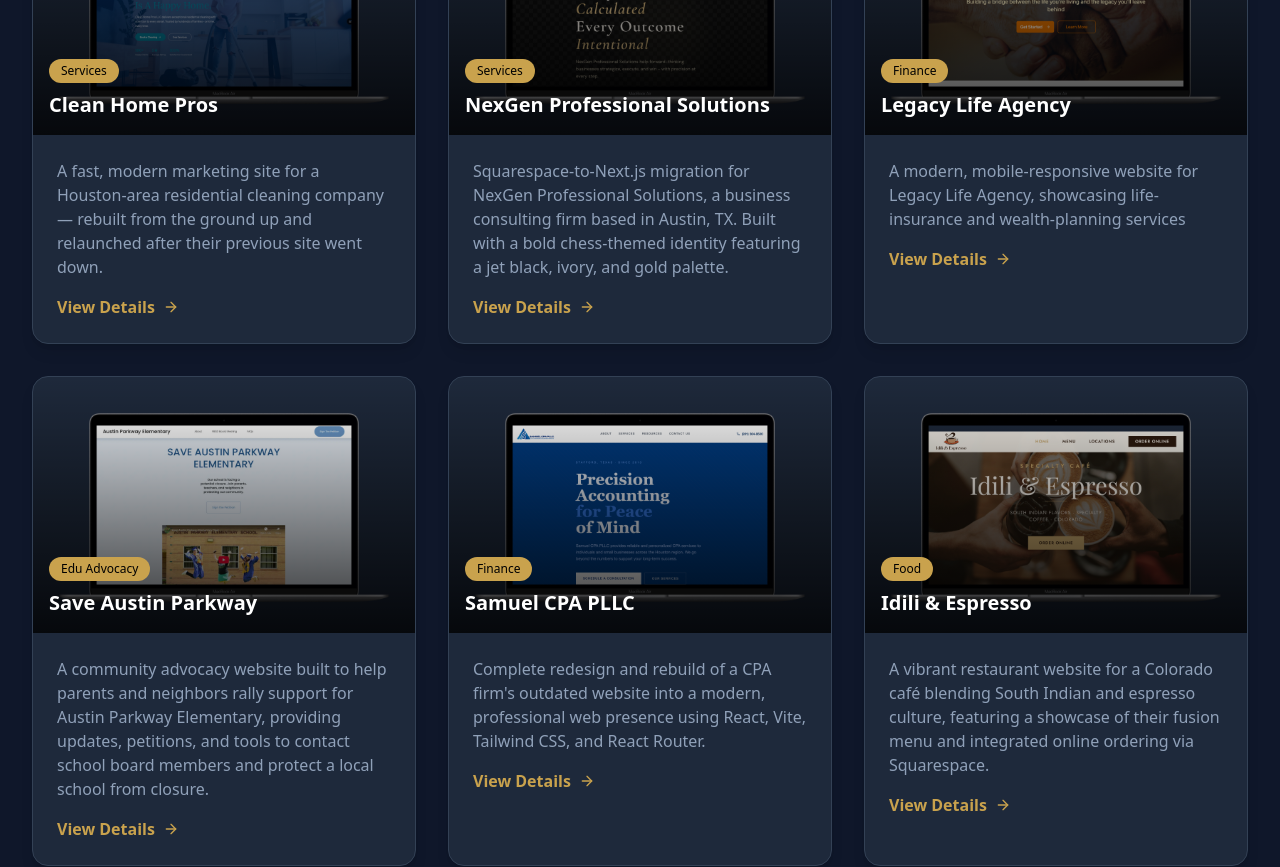
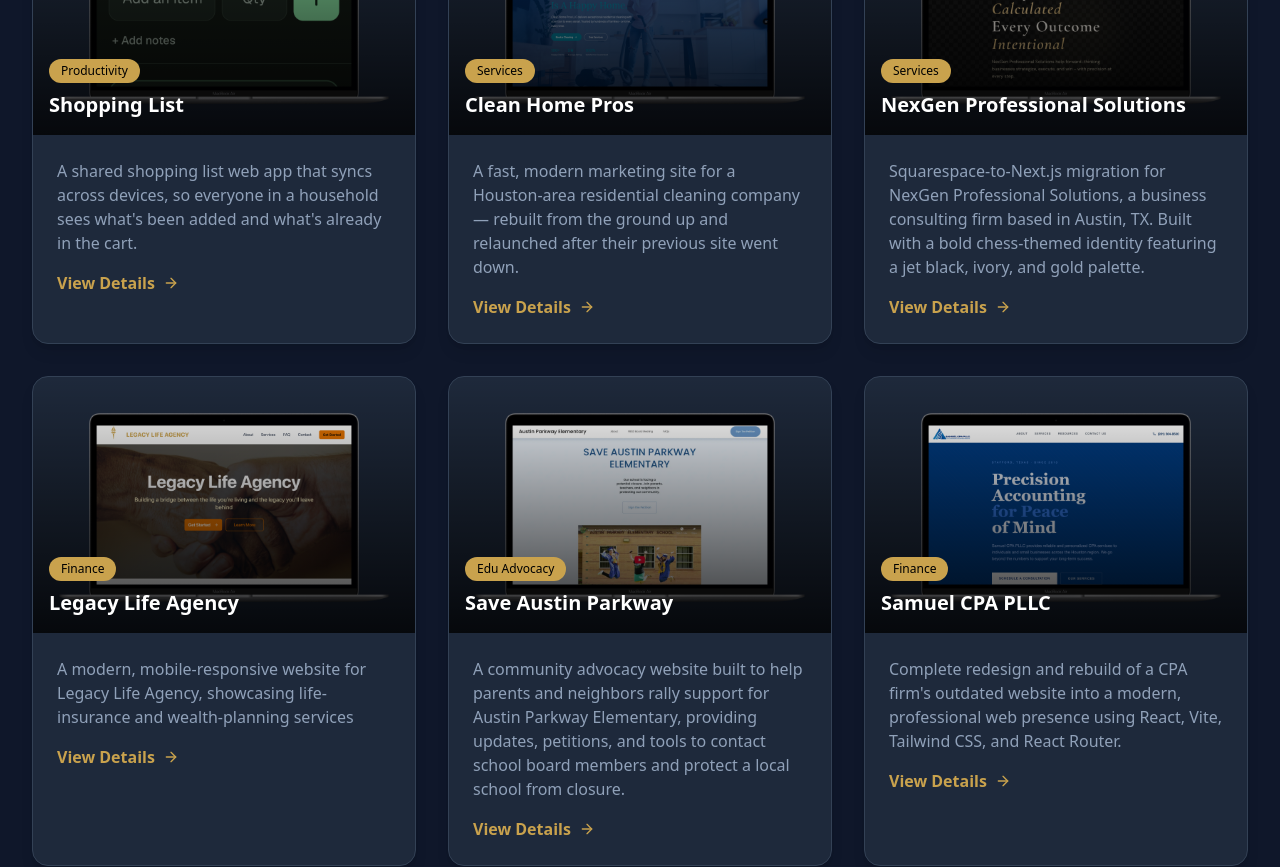
Before and after one commit to rmathew21/roboWebSolutions, a React (Vite) app: page / in a window 1280 px wide. Shown: the part 1900-2767 px from the top of the page. Built offline with nearby package versions, Linux system fonts and the light colour scheme.

Commit message:
added Shopping List project

```diff
--- a/src/components/Projects.jsx
+++ b/src/components/Projects.jsx
@@ -12,6 +12,8 @@
 import msacpaMockup2 from "../assets/msacpaMockup2.png";
 import idiliEspressoMockup from "../assets/idiliEspressoMockup.png";
 import cleanHomeProsMockup from "../assets/cleanHomeProsMockup.png";
+import shoppingListMockup from "../assets/shoppingListMockup.png";
+
 //Mockup color in Shot.so use #1E293B
 
 export function Projects() {
@@ -21,6 +23,29 @@
   const projects = [
     {
       id: 1,
+      title: "Shopping List",
+      category: "Productivity",
+      image: shoppingListMockup,
+      description:
+          "A shared shopping list web app that syncs across devices, so everyone in a household sees what's been added and what's already in the cart.",
+      fullDescription:
+          "Shopping List is a mobile-first web app for households that shop together. Anyone can start adding items right away without creating an account, then save the list with a list name and 4-digit PIN to open it on any phone or computer. Checked-off items move to an \"In the cart\" section with a live timestamp showing how long ago they were picked up, and changes made on one device appear on the others within seconds.",
+      technologies: ["Next.js", "TypeScript", "Tailwind CSS", "Neon Postgres", "Drizzle ORM", "ServerActions", "Vercel"],
+      //   results: [
+      //     "150% increase in online reservations",
+      //     "85% mobile user engagement",
+      //     "Reduced phone inquiries by 40%",
+      //   ],
+      challenge:
+          "Most shared list apps require everyone to download an app and create an account before they can add a single item. I wanted something a household could start using immediately in the browser, that stayed in sync between phones in the store, and that was simple to log in to with a short PIN, while still keeping each household's list private and protected from guessing.",
+      solution:
+          "I built the app with Next.js, TypeScript, and Tailwind CSS, using Neon Postgres with Drizzle ORM and Server Actions for all data changes. Lists start on the device and are saved to the database when the user creates a list name and PIN, with per-list lockouts after repeated wrong PINs. Optimistic updates make every tap feel instant, lightweight polling keeps devices in sync, and touches like swipe-to-check-off, swipe-to-delete with undo, a check-off animation, and automatic item icons make it quick to use one-handed in the aisle.",
+      liveUrl: "https://shopping-list-kad5.vercel.app/",
+      liveLabel: "Visit Live Site",
+      githubUrl: "https://github.com/rmathew21/shopping-list",
+    },
+    {
+      id: 2,
       title: "Clean Home Pros",
       category: "Services",
       image: cleanHomeProsMockup,
@@ -43,7 +68,7 @@
       githubUrl: "https://github.com/rmathew21/clean-home-pros",
     },
     {
-      id: 2,
+      id: 3,
       title: "NexGen Professional Solutions",
       category: "Services",
       image: nexGenMockup2,
@@ -72,7 +97,7 @@
       githubUrl: "https://github.com/rmathew21/nex-gen",
     },
     {
-      id: 3,
+      id: 4,
       title: "Legacy Life Agency",
       category: "Finance",
       image: legacyMockUp,
@@ -101,7 +126,7 @@
       githubUrl: "https://github.com/rmathew21/legacy-life-agency",
     },
     {
-      id: 4,
+      id: 5,
       title: "Save Austin Parkway",
       category: "Edu Advocacy",
       image: saveApeImg2,
@@ -129,7 +154,7 @@
     },
 
     {
-      id: 5,
+      id: 6,
       title: "Samuel CPA PLLC",
       category: "Finance",
       image: msacpaMockup2,
@@ -157,35 +182,35 @@
       liveLabel: "Visit Live Site",
       githubUrl: "https://github.com/rmathew21/msacpas",
     },
-    {
-      id: 6,
-      title: "Idili & Espresso",
-      category: "Food",
-      image: idiliEspressoMockup,
-      description:
-        "A vibrant restaurant website for a Colorado café blending South Indian and espresso culture, featuring a showcase of their fusion menu and integrated online ordering via Squarespace.",
-      fullDescription:
-        "Idili & Espresso is a Colorado-based café that brings together the warmth of South Indian comfort food and specialty espresso drinks in a uniquely inviting dining experience. The goal of this project was to build a modern, visually engaging web presence that reflects the café's personality — colorful, approachable, and rooted in cultural fusion. The site serves as both a digital storefront and a menu showcase, guiding visitors from first impression to online order with minimal friction. Online ordering is powered through Squarespace's ordering system, seamlessly linked from the site. The custom logo and favicons, designed in Canva and refined in Inkscape, give the brand a cohesive identity across all touchpoints.",
-      technologies: [
-        "React",
-        "Vite",
-        "Tailwind CSS",
-        "React Router",
-        "Inkscape+Canva",
-      ],
-      // results: [
-      //   "45% increase in new client bookings",
-      //   "Gift card sales up 120%",
-      //   "Perfect accessibility score",
-      // ],
-      challenge:
-        "The client needed a website that could do a lot at once — communicate a distinct cultural identity, display a diverse fusion menu in an appetizing way, and funnel customers toward online ordering without requiring a full custom e-commerce build. There was also no existing brand identity to work from, meaning the visual design — including logo and favicon — had to be created from scratch to match the café's warm, cross-cultural personality.",
-      solution:
-        "Built with React, Vite, Tailwind CSS, and React Router DOM, the site is fast, fully responsive, and easy to navigate on any device. The menu is presented in a clean, categorized layout that highlights the café's fusion offerings without overwhelming visitors. Online ordering is handled through an embedded Squarespace integration, keeping the experience smooth while avoiding the complexity of a custom backend. The logo and favicons were designed in Canva and finalized in Inkscape, establishing a cohesive brand identity that carries through every page.",
-      liveUrl: "https://idiliespresso.com/",
-      liveLabel: "Visit Live Site",
-      githubUrl: "https://github.com/rmathew21/idili-espresso",
-    },
+    // {
+    //   id: 7,
+    //   title: "Idili & Espresso",
+    //   category: "Food",
+    //   image: idiliEspressoMockup,
+    //   description:
+    //     "A vibrant restaurant website for a Colorado café blending South Indian and espresso culture, featuring a showcase of their fusion menu and integrated online ordering via Squarespace.",
+    //   fullDescription:
+    //     "Idili & Espresso is a Colorado-based café that brings together the warmth of South Indian comfort food and specialty espresso drinks in a uniquely inviting dining experience. The goal of this project was to build a modern, visually engaging web presence that reflects the café's personality — colorful, approachable, and rooted in cultural fusion. The site serves as both a digital storefront and a menu showcase, guiding visitors from first impression to online order with minimal friction. Online ordering is powered through Squarespace's ordering system, seamlessly linked from the site. The custom logo and favicons, designed in Canva and refined in Inkscape, give the brand a cohesive identity across all touchpoints.",
+    //   technologies: [
+    //     "React",
+    //     "Vite",
+    //     "Tailwind CSS",
+    //     "React Router",
+    //     "Inkscape+Canva",
+    //   ],
+    //   // results: [
+    //   //   "45% increase in new client bookings",
+    //   //   "Gift card sales up 120%",
+    //   //   "Perfect accessibility score",
+    //   // ],
+    //   challenge:
+    //     "The client needed a website that could do a lot at once — communicate a distinct cultural identity, display a diverse fusion menu in an appetizing way, and funnel customers toward online ordering without requiring a full custom e-commerce build. There was also no existing brand identity to work from, meaning the visual design — including logo and favicon — had to be created from scratch to match the café's warm, cross-cultural personality.",
+    //   solution:
+    //     "Built with React, Vite, Tailwind CSS, and React Router DOM, the site is fast, fully responsive, and easy to navigate on any device. The menu is presented in a clean, categorized layout that highlights the café's fusion offerings without overwhelming visitors. Online ordering is handled through an embedded Squarespace integration, keeping the experience smooth while avoiding the complexity of a custom backend. The logo and favicons were designed in Canva and finalized in Inkscape, establishing a cohesive brand identity that carries through every page.",
+    //   liveUrl: "https://idiliespresso.com/",
+    //   liveLabel: "Visit Live Site",
+    //   githubUrl: "https://github.com/rmathew21/idili-espresso",
+    // },
   ];
 
   return (
```
Also changed, not shown: src/assets/shoppingListMockup.png (added).
